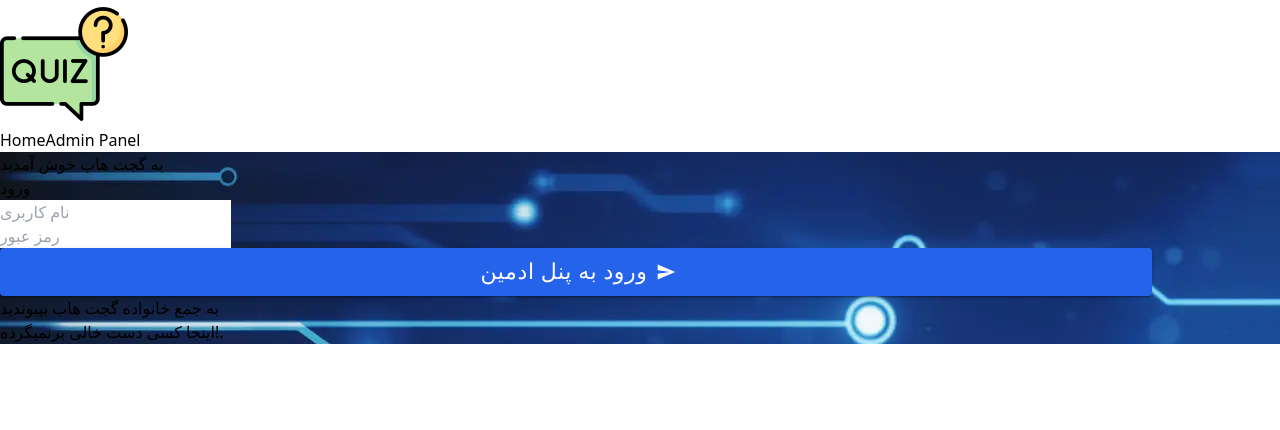
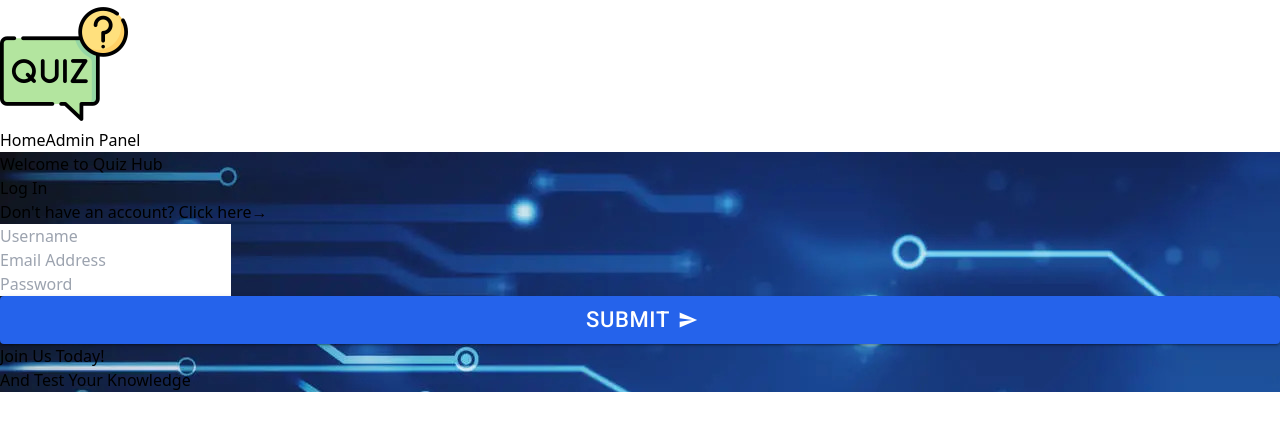
Before and after one commit to MahdiPourkeshavarz/interview-test-react, a React (Vite) app: page /auth in a window 1280 px wide. Shown: the top 430 px of the page. Built offline with nearby package versions, Linux system fonts and the light colour scheme.

Commit message:
feat(auth): authentication page ui and logic completed

```diff
--- a/database/db.json
+++ b/database/db.json
@@ -4,6 +4,11 @@
       "id": 1,
       "email": "admin@gmail.com",
       "password": "123456"
+    },
+    {
+      "email": "mahdi@gmail.com",
+      "password": "$2a$10$aKlFUp5mKLUtAcOvJdMdHuPxFe3FMgtzTLiDEkSQVjqd6RGt01wWK",
+      "id": 2
     }
   ],
   "tests": [
--- a/src/api/getAccess.ts
+++ b/src/api/getAccess.ts
@@ -2,11 +2,16 @@
 import { httpRequest } from "../lib/axiosConfig";
 import { userData } from "../types";
 
-export async function submitUser(userData: userData): Promise<boolean> {
+export async function submitUser(
+  userData: userData,
+  mode: string
+): Promise<boolean> {
   const email = userData.email;
-  const password = userData.password;
+  const password =
+    mode === "login" ? userData.password : userData.repeatpassword;
+
   try {
-    const response = await httpRequest.post(`${USER_URL}/login`, {
+    const response = await httpRequest.post(`${USER_URL}/${mode}`, {
       email,
       password,
     });
--- a/src/constants/index.ts
+++ b/src/constants/index.ts
@@ -1,6 +1,6 @@
 export const BASE_URL = "http://localhost:3000";
 
-export const USER_URL = BASE_URL + "/users";
+export const USER_URL = BASE_URL;
 
 export const TESTS_URL = BASE_URL + "/tests";
 
--- a/src/pages/authentication/AuthenticationPage.tsx
+++ b/src/pages/authentication/AuthenticationPage.tsx
@@ -12,20 +12,27 @@
   const { setUsername } = useStore();
   const navigate = useNavigate();
 
+  const [mode, setMode] = useState("login");
+
+  const toggleMode = () => {
+    setMode(mode === "login" ? "register" : "login");
+  };
+
   async function onSubmit(data: userData) {
     setIsLoading(true);
-    const isActionSuccessful = await submitUser(data);
+    const isActionSuccessful = await submitUser(data, mode);
     if (isActionSuccessful) {
-      toast.success("ورود به پنل ادمین با موفقیت انجام شد", {
+      toast.success("You have LogedIn", {
         position: "bottom-center",
       });
       setUsername(data.username);
       setTimeout(() => {
         setIsLoading(false);
-        navigate("/admin");
+        navigate("/home");
       }, 1000);
     } else {
-      toast.error("خطا در ورود به پنل ادمین. لطفا دوباره تلاش کنید.", {
+      setIsLoading(false);
+      toast.error("Error, try again!", {
         position: "bottom-center",
       });
     }
@@ -39,23 +46,44 @@
       >
         <div className="flex flex-1 items-center justify-center p-8">
           <div
-            className={`w-full max-w-md rounded-lg bg-slate-100 p-8 text-black shadow-lg dark:bg-slate-900 dark:text-white`}
+            className={`w-full max-w-md rounded-lg bg-slate-100 p-8 text-black shadow-lg`}
           >
             <header className="mb-6 text-center">
-              <h1 className="text-2xl font-bold">به گجت هاب خوش آمدید</h1>
+              <h1 className="text-2xl font-bold">Welcome to Quiz Hub</h1>
             </header>
             <section className="form-block h-fit transition-transform duration-500 ease-in-out">
-              <h2 className="mb-4 text-center text-xl font-semibold">ورود</h2>
-              <AuthenticationForm isLoading={isLoading} onSubmit={onSubmit} />
+              <h2 className="text-xl font-semibold text-gray-800 mb-4 text-center">
+                {mode === "login" ? "Log In" : "Sign Up"}
+              </h2>
+              <div className="text-center mb-4">
+                <span className="text-gray-600">
+                  {mode === "login" ? "Don't" : "Already"} have an account?
+                  <span
+                    className="text-blue-500 cursor-pointer"
+                    onClick={toggleMode}
+                  >
+                    {"  "}Click here
+                  </span>
+                  <button
+                    className="text-blue-500 ml-1 transition-transform duration-300 transform hover:scale-105"
+                    onClick={toggleMode}
+                  >
+                    &#8594;
+                  </button>
+                </span>
+              </div>
+              <AuthenticationForm
+                isLoading={isLoading}
+                onSubmit={onSubmit}
+                mode={mode}
+              />
             </section>
           </div>
         </div>
         <div className="hidden flex-1 items-center justify-center p-8 md:flex">
           <div className="text-center text-white">
-            <h2 className="text-3xl font-bold">
-              به جمع خانواده گجت هاب بپیوندید
-            </h2>
-            <p className="mt-4 text-xl">اینجا کسی دست خالی برنمیگرده!.</p>
+            <h2 className="text-3xl font-bold">Join Us Today!</h2>
+            <p className="mt-4 text-xl">And Test Your Knowledge</p>
           </div>
         </div>
       </div>
--- a/src/pages/authentication/components/AuthForm/AuthenticationForm.tsx
+++ b/src/pages/authentication/components/AuthForm/AuthenticationForm.tsx
@@ -7,9 +7,10 @@
 interface Props {
   isLoading: boolean;
   onSubmit: (data) => void;
+  mode: string;
 }
 
-export const AuthenticationForm = ({ onSubmit, isLoading }: Props) => {
+export const AuthenticationForm = ({ onSubmit, isLoading, mode }: Props) => {
   const {
     register,
     handleSubmit,
@@ -20,27 +21,90 @@
   });
 
   return (
-    <form onSubmit={handleSubmit(onSubmit)}>
+    <form
+      onSubmit={handleSubmit(onSubmit)}
+      className={`transition-transform duration-500 ${
+        mode === "login" ? "scale-100" : "scale-95"
+      }`}
+    >
       <div className="space-y-4">
-        <div className="form-group space-y-4 text-black transition-opacity duration-500">
+        {mode === "login" && (
+          <div className="form-group transition-opacity duration-500 space-y-4">
             <input
               type="string"
-            id="string"
-            placeholder="نام کاربری"
-            className="w-full rounded-md border border-gray-300 p-2 transition duration-200 ease-in-out focus:outline-none focus:ring-2 focus:ring-blue-500 disabled:opacity-50"
+              id="username"
+              placeholder="Username"
+              disabled={mode === "register"}
+              className="w-full border border-gray-300 rounded-md p-2 focus:outline-none focus:ring-2 focus:ring-blue-500 transition duration-200 ease-in-out disabled:opacity-50"
               {...register("username")}
             />
             <p className="text-red-500">{errors.username?.message}</p>
 
             <input
+              type="email"
+              id="email"
+              placeholder="Email Address"
+              disabled={mode === "register"}
+              className="w-full border border-gray-300 rounded-md p-2 focus:outline-none focus:ring-2 focus:ring-blue-500 transition duration-200 ease-in-out disabled:opacity-50"
+              {...register("email")}
+            />
+            <p className="text-red-500">{errors.email?.message}</p>
+
+            <input
               type="password"
               id="password"
-            placeholder="رمز عبور"
-            className="w-full rounded-md border border-gray-300 p-2 transition duration-200 ease-in-out focus:outline-none focus:ring-2 focus:ring-blue-500 disabled:opacity-50"
+              placeholder="Password"
+              disabled={mode === "register"}
+              className="w-full border border-gray-300 rounded-md p-2 focus:outline-none focus:ring-2 focus:ring-blue-500 transition duration-200 ease-in-out disabled:opacity-50"
               {...register("password")}
             />
             <p className="text-red-500">{errors.password?.message}</p>
           </div>
+        )}
+
+        {mode === "register" && (
+          <div className="form-group transition-opacity duration-500 space-y-4">
+            <input
+              type="string"
+              id="username"
+              placeholder="Username"
+              disabled={mode === "login"}
+              className="w-full border border-gray-300 rounded-md p-2 focus:outline-none focus:ring-2 focus:ring-blue-500 transition duration-200 ease-in-out disabled:opacity-50"
+              {...register("username")}
+            />
+            <p className="text-red-500">{errors.username?.message}</p>
+
+            <input
+              type="email"
+              id="email"
+              placeholder="Email Address"
+              disabled={mode === "login"}
+              className="w-full border border-gray-300 rounded-md p-2 focus:outline-none focus:ring-2 focus:ring-blue-500 transition duration-200 ease-in-out disabled:opacity-50"
+              {...register("email")}
+            />
+            <p className="text-red-500">{errors.email?.message}</p>
+
+            <input
+              type="password"
+              id="createpassword"
+              placeholder="Password"
+              disabled={mode === "login"}
+              className="w-full border border-gray-300 rounded-md p-2 focus:outline-none focus:ring-2 focus:ring-blue-500 transition duration-200 ease-in-out disabled:opacity-50"
+              {...register("createpassword")}
+            />
+            <p className="text-red-500">{errors.createpassword?.message}</p>
+
+            <input
+              type="password"
+              id="repeatpassword"
+              placeholder="Repeat Password"
+              disabled={mode === "login"}
+              className="w-full border border-gray-300 rounded-md p-2 focus:outline-none focus:ring-2 focus:ring-blue-500 transition duration-200 ease-in-out disabled:opacity-50"
+              {...register("repeatpassword")}
+            />
+            <p className="text-red-500">{errors.repeatpassword?.message}</p>
+          </div>
+        )}
       </div>
       <div className="mt-6 flex justify-center">
         <LoadingButton
@@ -52,7 +116,7 @@
           sx={{
             backgroundColor: "#2563eb",
             color: "white",
-            width: "90%",
+            width: "100%",
             height: "48px",
             fontSize: "22px",
             "&:hover": {
@@ -60,7 +124,7 @@
             },
           }}
         >
-          ورود به پنل ادمین
+          Submit
         </LoadingButton>
       </div>
     </form>
--- a/src/pages/authentication/schema/authFormSchema.ts
+++ b/src/pages/authentication/schema/authFormSchema.ts
@@ -1,16 +1,27 @@
-import * as yup from 'yup'
+import * as yup from "yup";
 
 export const formSchema = yup
   .object({
     username: yup
       .string()
-      .required('نام کاربری لازم است')
-      .typeError('حروف نوشتاری وارد کنید'),
-    password: yup.string().when('mode', {
-      is: 'login',
-      then: schema => schema.required('رمز عبور لازم است'),
+      .required("username is required")
+      .typeError("must be a valid username"),
+    email: yup
+      .string()
+      .required("email is required")
+      .typeError("Must be a vaild email"),
+    password: yup.string().when("mode", {
+      is: "login",
+      then: yup.string().required("Password is required"),
     }),
+    createpassword: yup.string().when("mode", {
+      is: "signup",
+      then: yup.string().required("Password is required"),
+    }),
+    repeatpassword: yup
+      .string()
+      .oneOf([yup.ref("createpassword"), null], "Passwords must match"),
   })
-  .required()
+  .required();
 
-export type AuthSchemaType = yup.InferType<typeof formSchema>
+export type AuthSchemaType = yup.InferType<typeof formSchema>;
--- a/src/types/index.ts
+++ b/src/types/index.ts
@@ -8,6 +8,8 @@
   email: string;
   password: string;
   username: string;
+  createpassword?: string;
+  repeatpassword?: string;
 }
 
 export interface questionData {
```
Also changed, not shown: src/pages/landing/LandingPage.tsx (+39 -1 lines), public/landing-background.jpg (added). Lines whose indentation alone changed are shown as unchanged.
